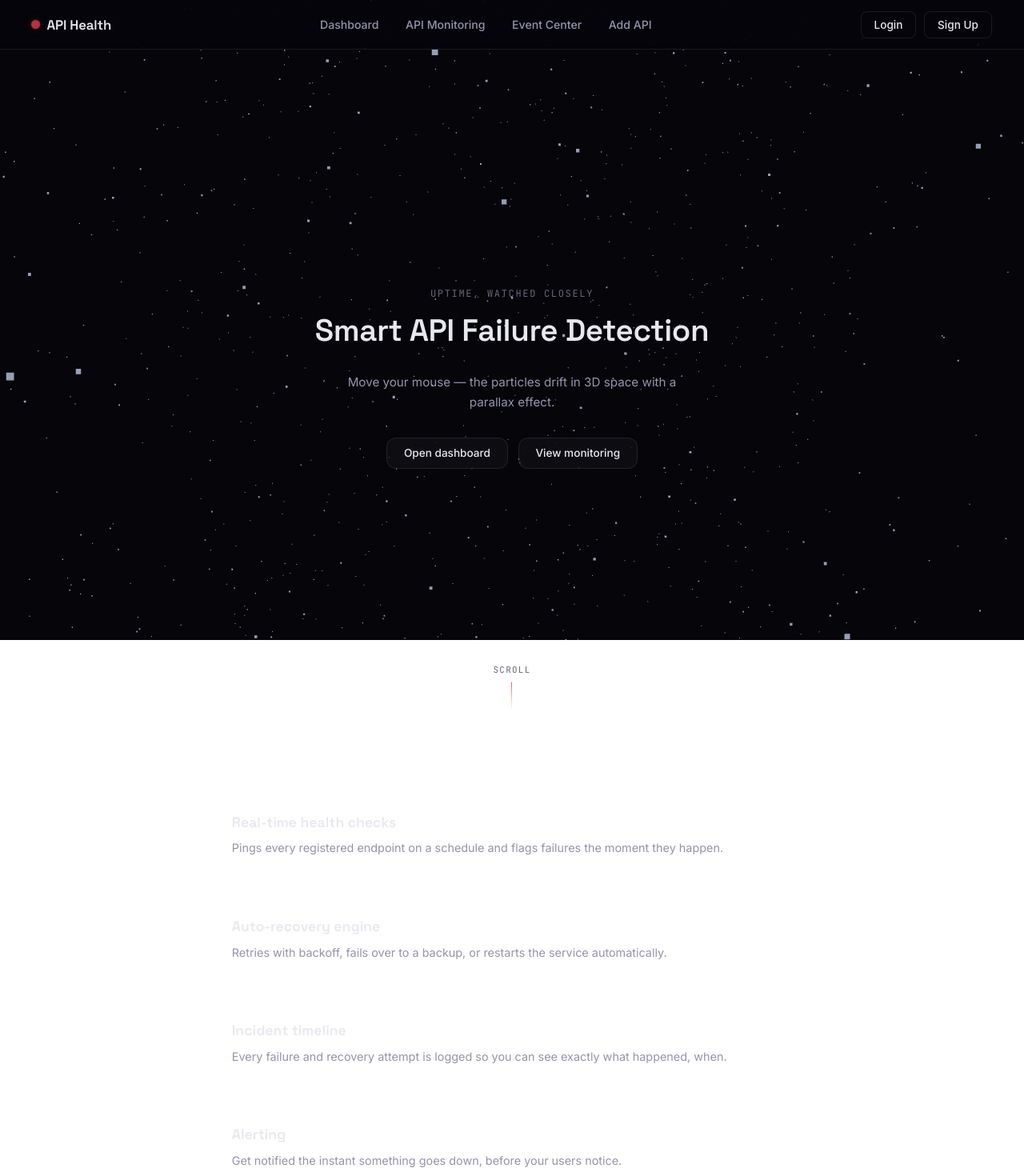
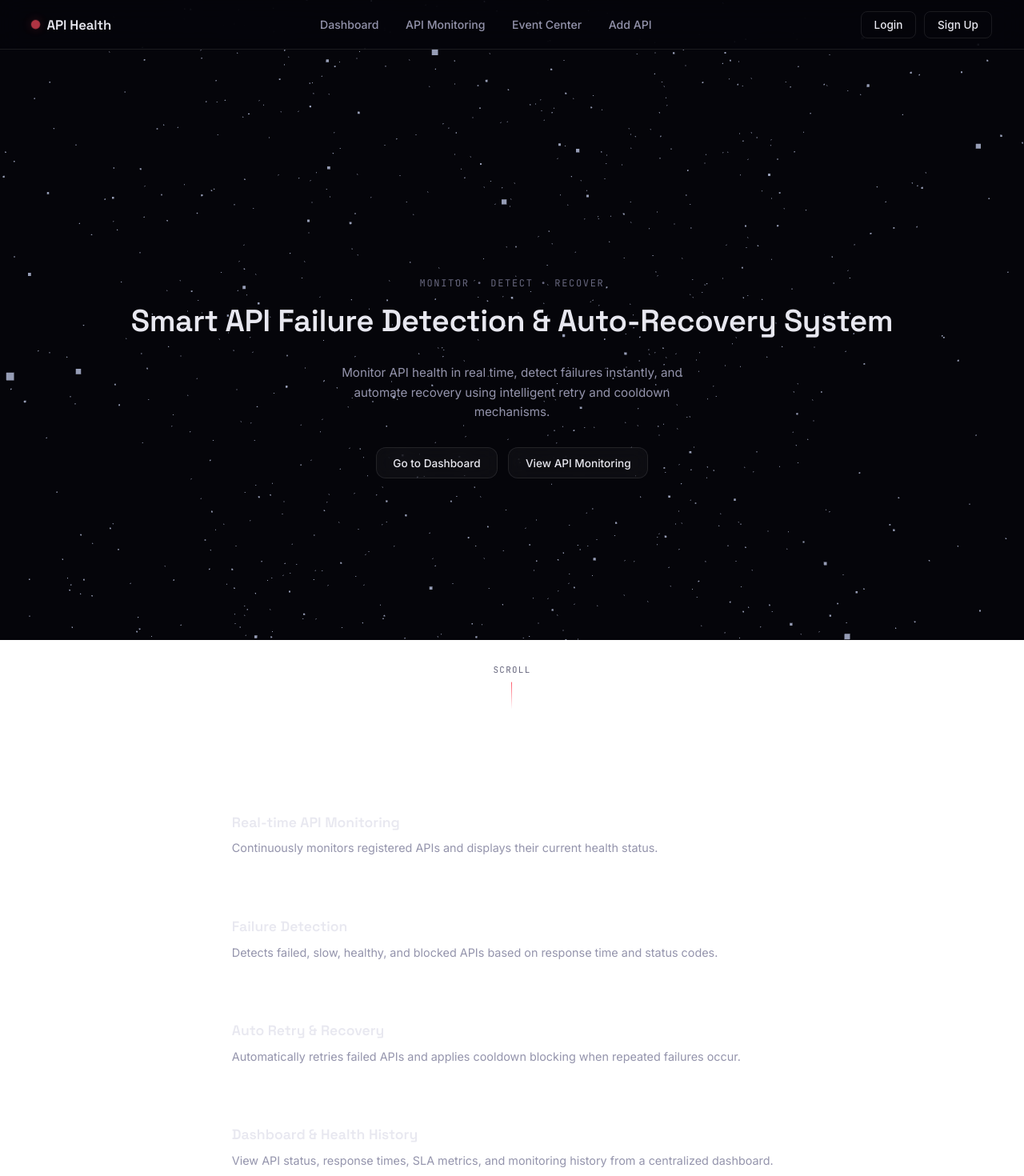
Before and after one commit to sakshi1603-gif/smart-api-failure-detection, a React (Create React App) app in the folder frontend/: page / in a window 1280 px wide. Shown: the top 1470 px of the page at 80% size. Built offline with nearby package versions, Linux system fonts and the light colour scheme.

Commit message:
feat: enhance landing page with project overview and feature highlights

```diff
--- a/frontend/src/pages/Landing.jsx
+++ b/frontend/src/pages/Landing.jsx
@@ -8,20 +8,20 @@ import "../styles/landing.css";
 
 const FEATURES = [
   {
-    title: "Real-time health checks",
-    desc: "Pings every registered endpoint on a schedule and flags failures the moment they happen.",
+    title: "Real-time API Monitoring",
+    desc: "Continuously monitors registered APIs and displays their current health status.",
   },
   {
-    title: "Auto-recovery engine",
-    desc: "Retries with backoff, fails over to a backup, or restarts the service automatically.",
+    title: "Failure Detection",
+    desc: "Detects failed, slow, healthy, and blocked APIs based on response time and status codes.",
   },
   {
-    title: "Incident timeline",
-    desc: "Every failure and recovery attempt is logged so you can see exactly what happened, when.",
+    title: "Auto Retry & Recovery",
+    desc: "Automatically retries failed APIs and applies cooldown blocking when repeated failures occur.",
   },
   {
-    title: "Alerting",
-    desc: "Get notified the instant something goes down, before your users notice.",
+    title: "Dashboard & Health History",
+    desc: "View API status, response times, SLA metrics, and monitoring history from a centralized dashboard.",
   },
 ];
 
@@ -48,17 +48,19 @@ function Landing() {
   return (
     <div className="landing-page">
       <section className="hero">
-        <p className="hero-eyebrow">Uptime, watched closely</p>
-        <h1 className="hero-title">Smart API Failure Detection</h1>
+        <p className="hero-eyebrow">Monitor • Detect • Recover</p>
+        <h1 className="hero-title">
+           Smart API Failure Detection & Auto-Recovery System
+        </h1>
         <p className="hero-subtitle">
-          Move your mouse — the particles drift in 3D space with a parallax effect.
+          Monitor API health in real time, detect failures instantly, and automate recovery using intelligent retry and cooldown mechanisms.
         </p>
         <div className="hero-actions">
           <Link to="/dashboard" className="hero-cta primary">
-            Open dashboard
+            Go to Dashboard
           </Link>
           <Link to="/monitoring" className="hero-cta">
-            View monitoring
+            View API Monitoring
           </Link>
         </div>
         <div className="scroll-cue">
```
